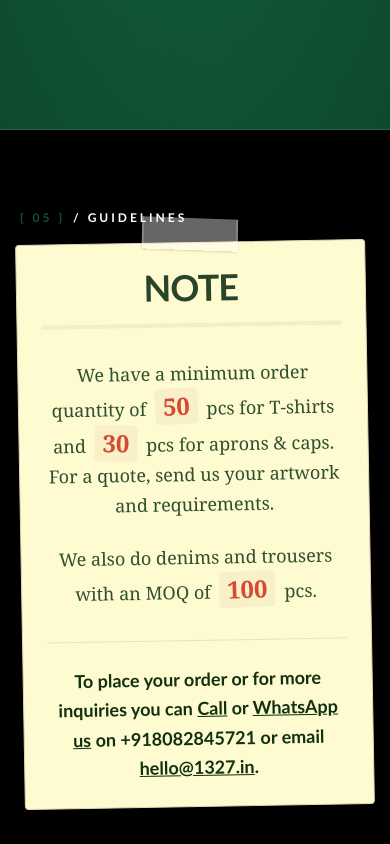
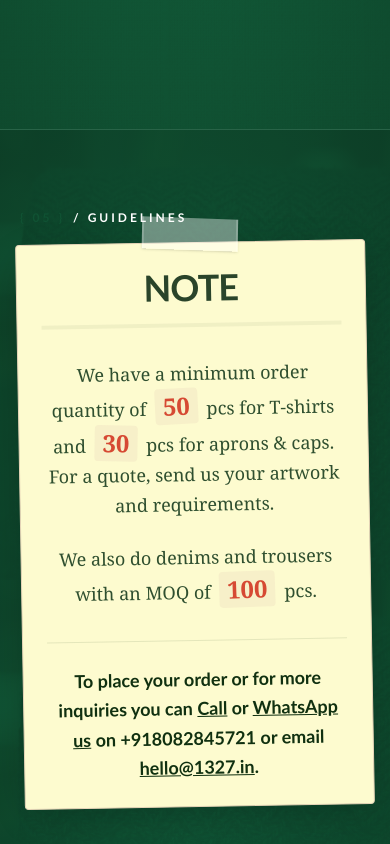
Before and after one commit to ke7innnn/1327-thirteentwentyseven, a Next.js app: page / in a window 390 px wide. Shown: the part 6940-7784 px from the top of the page. Built offline with nearby package versions, Linux system fonts and the light colour scheme.

Commit message:
feat: add brand green clothing craftsmanship woven fabric texture to Notes section

```diff
--- a/src/components/Notes.tsx
+++ b/src/components/Notes.tsx
@@ -7,8 +7,26 @@ import { WHATSAPP_URL, PHONE_NUMBER, CONTACT_EMAIL } from "@/config/constants";
 
 export default function Notes() {
     return (
-        <section id="notes" aria-label="Orders, MOQ and Brand Film" className="relative z-10 py-20 md:py-32 bg-transparent text-white overflow-hidden border-b border-white/10">
-            <div className="container mx-auto px-5 sm:px-6">
+        <section id="notes" aria-label="Orders, MOQ and Brand Film" className="relative z-10 py-20 md:py-32 bg-[#105233] text-white overflow-hidden border-b border-white/10">
+            {/* 1327 Brand Green Apparel Craftsmanship Fabric Texture */}
+            <div className="absolute inset-0 z-0 pointer-events-none overflow-hidden bg-[#105233]">
+                <div
+                    className="absolute inset-0 opacity-[0.35] mix-blend-multiply bg-repeat"
+                    style={{
+                        backgroundImage: "url('/bg/notes_fabric_bg.png')",
+                        backgroundSize: "450px 450px",
+                    }}
+                />
+                {/* Atelier Lighting Vignette */}
+                <div
+                    className="absolute inset-0 pointer-events-none"
+                    style={{
+                        background: "radial-gradient(ellipse 85% 85% at 50% 50%, rgba(30,168,110,0.22) 0%, rgba(12,60,37,0.65) 100%)",
+                    }}
+                />
+            </div>
+
+            <div className="container mx-auto px-5 sm:px-6 relative z-10">
                 <div className="flex flex-col md:flex-row items-center gap-10 md:gap-24">
 
                     {/* Text Column (Left) — Yellow Note Paper */}
```
Also changed, not shown: public/bg/notes_fabric_bg.png (added).
